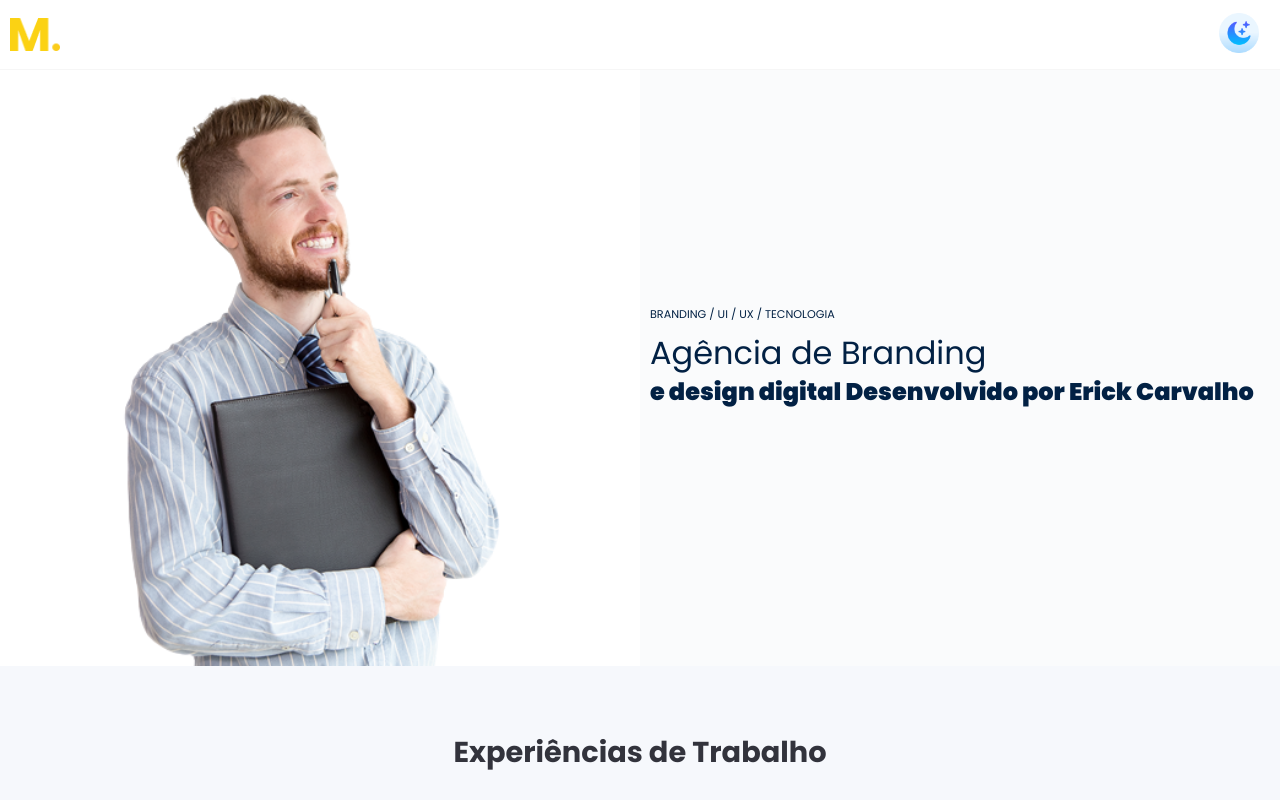
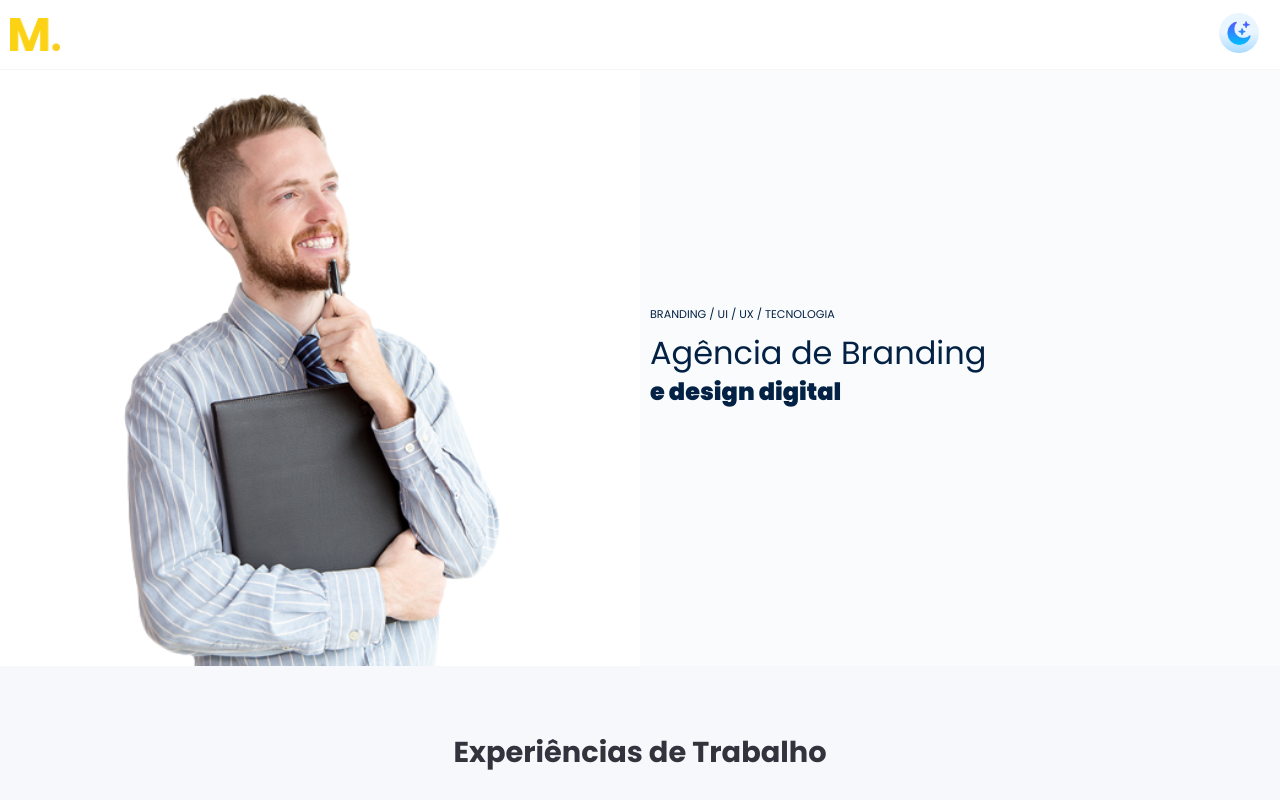
Before and after one commit to ErickAraujodC/Agencia-Digital, a React (Vite) app in the folder design-digital-app/: page / in a window 1280 px wide. Shown: the top 800 px of the page. Built offline with nearby package versions, Linux system fonts and the light colour scheme.

Commit message:
alter banner

```diff
--- a/design-digital-app/src/components/Banner/index.jsx
+++ b/design-digital-app/src/components/Banner/index.jsx
@@ -15,7 +15,6 @@ const Banner = (props) =>{
                 </h1>
                 <span>
                     e design digital
-                    Desenvolvido por Erick Carvalho
                 </span>
             </div>
         </div>
```
